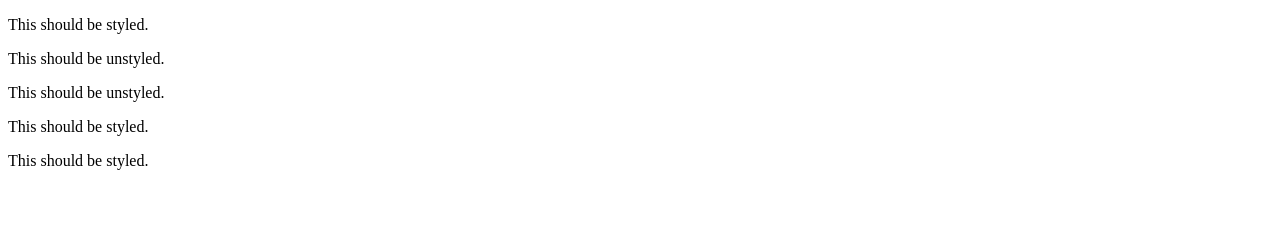
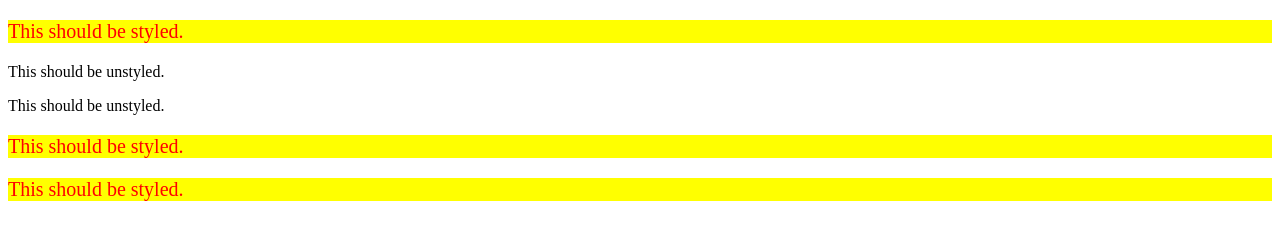
Before and after one commit to baylerblanchard/TheOdinProject, a plain HTML site: page css-work/lesson5/index.html in a window 1280 px wide. Drawn offline with Linux system fonts and the light colour scheme.

Commit message:
added style

```diff
--- a/css-work/lesson5/style.css
+++ b/css-work/lesson5/style.css
@@ -1 +1,6 @@
 /* lesson 5 */
+.container .text {
+    background-color: yellow;
+    color: red;
+    font-size: 20px;
+}
```
